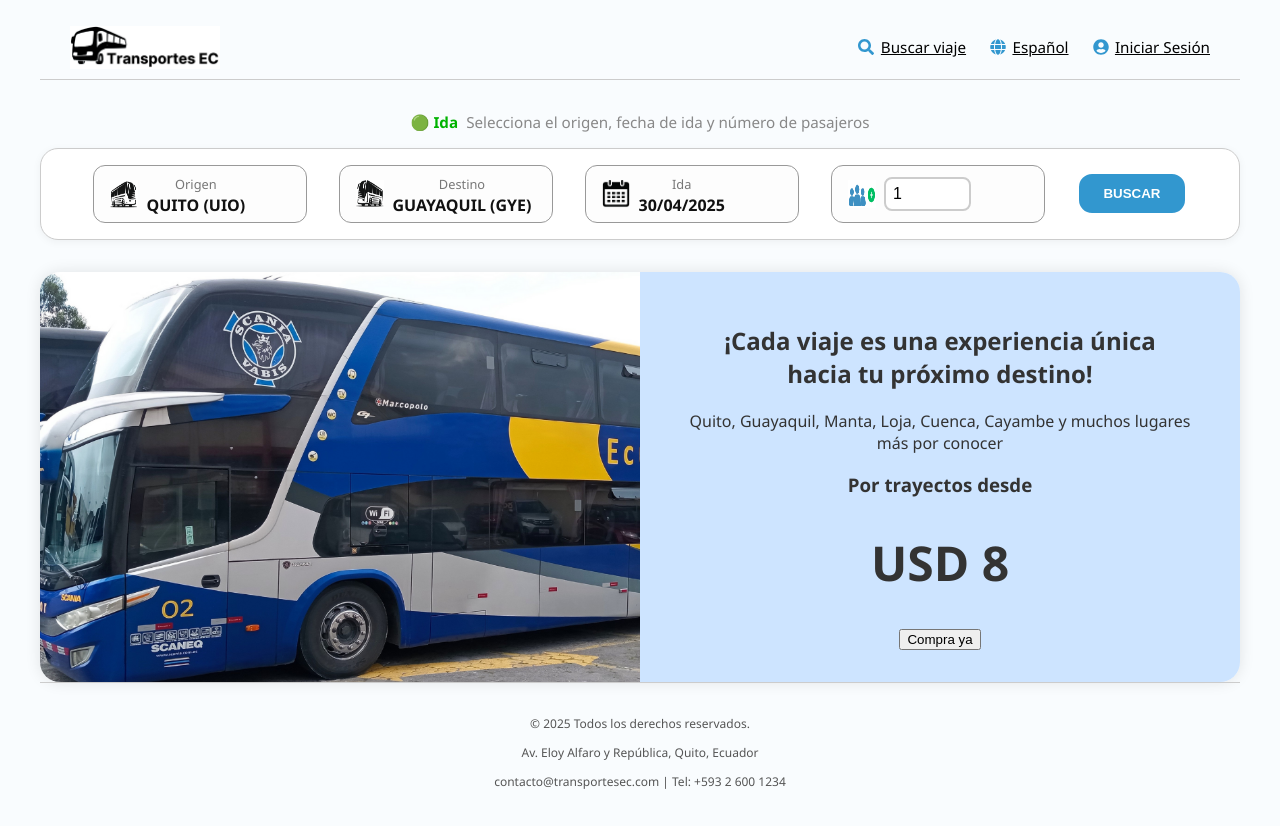
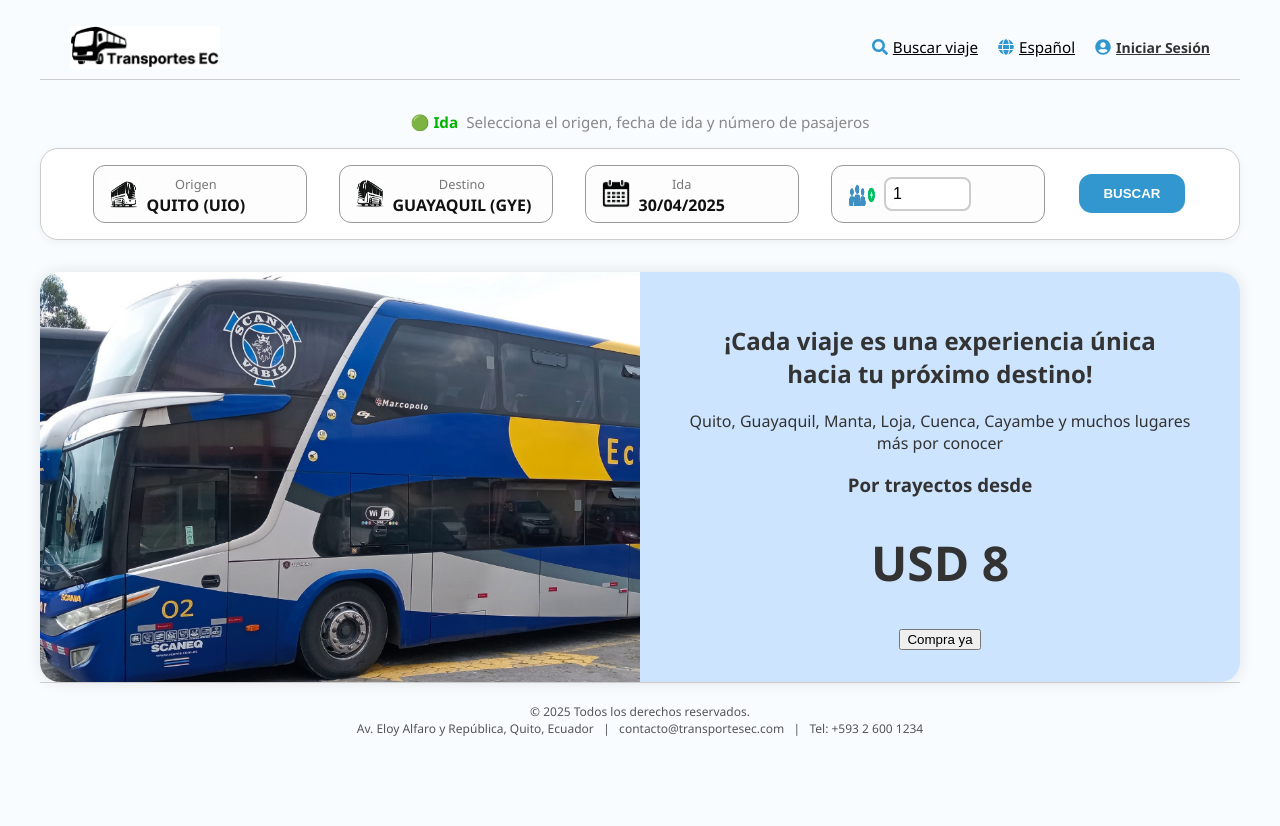
Before and after one commit to Pato677/Proyecto2025A, a React (Create React App) app: page /Inicio in a window 1280 px wide. Shown: the top 826 px of the page. After the commit the page ends 800 px from the top, so only its background shows below. Built offline with nearby package versions, Linux system fonts and the light colour scheme.

Commit message:
Add RegisterUnitsPage component and update routing; enhance Header and Indice for navigation

```diff
--- a/src/App.js
+++ b/src/App.js
@@ -6,6 +6,7 @@ import Login from './Componentes/Login'; // Agrega esta línea
 import TicketPage from './Componentes/Ticket (12)/TicketPage'; // Asegúrate de que la ruta sea correcta
 import LiveLocationPage from './Componentes/LiveLocationPage';
 import DashboardPage from './Componentes/DashboardPage';
+import RegisterUnitsPage from './Componentes/RegisterUnitsPage';
 
 function App() {
   return (
@@ -18,7 +19,7 @@ function App() {
           <Route path="/TicketPage" element={<TicketPage />} />
           <Route path="/RealTimeMap" element={<LiveLocationPage/>} />
           <Route path="/DashboardAdmin" element={<DashboardPage />} />
-
+          <Route path="/RegisterUnits" element={<RegisterUnitsPage />} />
         </Routes>
       </BrowserRouter>
     </div>
--- a/src/Componentes/Estilos/styles.css
+++ b/src/Componentes/Estilos/styles.css
@@ -20,16 +20,41 @@ body {
     justify-content: space-between;
     align-items: center;
     box-sizing: border-box;
+    background-color: #f9fcfe;
 }
+
 .header-left {
   display: flex;
   align-items: center;
 }
+.nav {
+    display: flex;
+    align-items: center;
+    gap: 20px;
+}
 
-.logo {
-  width: 50px;
-  height: auto;
-  margin-right: 10px;
+.nav-item {
+    display: flex;
+    align-items: center;
+    gap: 5px;
+}
+
+.nav-item button {
+    background: none;
+    border: none;
+    font-weight: bold;
+    color: #333;
+    cursor: pointer;
+    font-size: 14px;
+}
+
+.nav-item button:hover {
+    text-decoration: underline;
+}
+
+.link-simulado {
+    font-weight: bold;
+    cursor: pointer;
 }
 
 .title {
@@ -181,11 +206,14 @@ body {
 }
 
 .modules-grid {
-  display: flex;
-  justify-content: space-around;
-  flex-wrap: wrap;
-  gap: 20px;
+  display: grid;
+  grid-template-columns: repeat(auto-fit, minmax(200px, 1fr));
+  gap: 30px;
+  width: 100%;
+  padding: 20px;
+  box-sizing: border-box;
 }
+
 
 .module-card {
   background-color: #e8f6ff;
@@ -227,3 +255,54 @@ body {
   align-items: center;
   flex-direction: column;
 }
+/* --------------------------------------------------------------------------- */
+.register-units-container {
+  display: flex;
+  justify-content: center;
+  align-items: flex-start;
+  gap: 40px;
+  flex-wrap: wrap;
+  width: 100%;
+  max-width: 1200px;
+  padding: 20px;
+  box-sizing: border-box;
+}
+
+.units-table-box {
+  flex: 1;
+  min-width: 400px;
+  border: 2px solid #c5def0;
+  border-radius: 12px;
+  padding: 20px;
+}
+
+.units-table {
+  width: 100%;
+  border-collapse: collapse;
+}
+
+.units-table th,
+.units-table td {
+  border-bottom: 2px solid #a7c5df;
+  padding: 10px;
+  text-align: center;
+}
+
+.units-table th {
+  font-weight: bold;
+}
+
+.units-image-box {
+  flex: 0 0 300px;
+  display: flex;
+  flex-direction: column;
+  align-items: center;
+  gap: 15px;
+}
+
+.units-image {
+  width: 100%;
+  height: auto;
+  border-radius: 10px;
+  border: 2px solid #c5def0;
+}
--- a/src/Componentes/Header.jsx
+++ b/src/Componentes/Header.jsx
@@ -1,28 +1,54 @@
 import React from 'react';
 import './Estilos/styles.css';
+import Logo from './Imagenes/Logo.png';
+import { FaSearch, FaGlobe, FaUserCircle } from "react-icons/fa";
+import { useNavigate } from 'react-router-dom';
 
-function Header({ showStep = false }) {
+function Header({
+    showSearch = true,
+    showLanguage = true,
+    showUser = true,
+    onLoginClick = null,
+    userLabel = "Iniciar Sesión"
+}) {
+    const navigate = useNavigate();
+
+    const handleLoginClick = () => {
+        if (onLoginClick) {
+            onLoginClick();
+        } else {
+            navigate("/login");
+        }
+    };
+
     return (
         <header className="header">
-      <div className="header-left">
-        <img src="https://i.imgur.com/MpM2YN2.png" alt="Logo" className="logo" />
-        <span className="title">Transportes EC</span>
+            <div className="logo">
+                <img src={Logo} alt="Logo" />
             </div>
 
-      {showStep && (
-        <div className="step-indicator">
-          <span>Paso 5 de 5</span>
-          <div className="progress-bar"></div>
+            <nav className="nav">
+                {showSearch && (
+                    <div className="nav-item">
+                        <FaSearch className="icon" />
+                        <span className="link-simulado">Buscar viaje</span>
                     </div>
                 )}
 
-      <div className="top-options">
-        <span role="img" aria-label="search">🔍</span> AB4M3
-        <span className="separator">|</span>
-        <span role="img" aria-label="globe">🌐</span> Español
-        <span className="separator">|</span>
-        <span role="img" aria-label="user">👤</span> Iniciar Sesión
+                {showLanguage && (
+                    <div className="nav-item">
+                        <FaGlobe className="icon" />
+                        <span>Español</span>
                     </div>
+                )}
+
+                {showUser && (
+                    <div className="nav-item">
+                        <FaUserCircle className="icon" />
+                        <button onClick={handleLoginClick}>{userLabel}</button>
+                    </div>
+                )}
+            </nav>
         </header>
     );
 }
--- a/src/Componentes/Indice.jsx
+++ b/src/Componentes/Indice.jsx
@@ -21,6 +21,9 @@ const Indice = () => {
         <li>
           <Link to="/DashboardAdmin">Dashboard Admin</Link>
         </li>
+        <li>
+          <Link to="/RegisterUnits">Registrar Unidades</Link>
+        </li>
       </ul>
     </div>
   );
--- a/src/Componentes/Inicio.jsx
+++ b/src/Componentes/Inicio.jsx
@@ -1,41 +1,27 @@
 import "./Inicio.css";
+import Header from "./Header";
+import Footer from "./Footer";
 import { useNavigate } from "react-router-dom";
-import Logo from './Imagenes/Logo.png';
+
+import Logo from './Imagenes/Logo.png'; // ya no necesitas aquí, Header ya lo importa internamente
 import BusEcuador from './Imagenes/BusEcuador.png';
 import BusIda from './Imagenes/BusdeIda.png';
 import BusVuelta from './Imagenes/Busderegreso.png';
 import Calendario from './Imagenes/Calendario.png';
 import Personasicon from './Imagenes/Personasicon.png';
-import { FaSearch, FaGlobe, FaUserCircle } from "react-icons/fa";
 
 const Inicio = () => {
     const navigate = useNavigate();
 
     return (
         <div className="inicio-container">
-            <header className="header">
-                <div className="logo">
-                    <img src={Logo} alt="Logo" />
-
-                </div>
-                <nav className="nav">
-                    <div className="nav-item">
-                        <FaSearch className="icon" />
-                        <span className="link-simulado">Buscar viaje</span>
-                    </div>
-
-                    <div className="nav-item">
-                        <FaGlobe className="icon" />
-                        <span>Español</span>
-                    </div>
-
-                    <div className="nav-item">
-                        <FaUserCircle className="icon" />
-                        <button onClick={() => navigate("/login")}>Iniciar Sesión</button>
-                    </div>
-                </nav>
-            </header>
-
+            {/* Usamos el Header parametrizado */}
+            <Header
+                showSearch={true}
+                showLanguage={true}
+                showUser={true}
+                onLoginClick={() => navigate("/login")}
+            />
 
             <div className="formulario-viaje">
                 <div className="tipo-viaje">
@@ -75,7 +61,6 @@ const Inicio = () => {
                 </div>
             </div>
 
-
             <div className="promocion">
                 <img src={BusEcuador} alt="Bus" />
                 <div className="promo-info">
@@ -87,11 +72,8 @@ const Inicio = () => {
                 </div>
             </div>
 
-            <footer className="footer">
-                <p>© 2025 Todos los derechos reservados.</p>
-                <p>Av. Eloy Alfaro y República, Quito, Ecuador</p>
-                <p>contacto@transportesec.com | Tel: +593 2 600 1234</p>
-            </footer>
+            {/* Footer reutilizado */}
+            <Footer />
         </div>
     );
 };
--- /dev/null
+++ b/src/Componentes/RegisterUnitsPage.jsx
@@ -0,0 +1,74 @@
+import React from 'react';
+import Header from './Header';
+import Footer from './Footer';
+import Button from './Button';
+import './Estilos/styles.css';
+
+function RegisterUnitsPage() {
+  return (
+    <div className="ticket-page">
+      <Header showStep={false} />
+
+      <main className="main-content">
+        <h1>Registrar Unidades</h1>
+
+        <div className="register-units-container">
+          <div className="units-table-box">
+            <table className="units-table">
+              <thead>
+                <tr>
+                  <th>Placa</th>
+                  <th>N° de unidad</th>
+                  <th>Conductor</th>
+                  <th>Controlador</th>
+                  <th>N° de pisos</th>
+                  <th>Nro de asientos</th>
+                </tr>
+              </thead>
+              <tbody>
+                <tr>
+                  <td>IU132C</td>
+                  <td>20</td>
+                  <td>Juan Perez</td>
+                  <td>Carlos Rodriguez</td>
+                  <td>2</td>
+                  <td>54</td>
+                </tr>
+                {/* filas vacías */}
+                {[...Array(5)].map((_, index) => (
+                  <tr key={index}>
+                    <td colSpan={6}>&nbsp;</td>
+                  </tr>
+                ))}
+              </tbody>
+            </table>
+          </div>
+
+          <div className="units-image-box">
+            <img
+              src="https://i.imgur.com/E5AzGU4.jpg" // imagen de ejemplo
+              alt="Bus"
+              className="units-image"
+            />
+            <button className="custom-button">Subir imagen</button>
+          </div>
+        </div>
+
+        <div className="button-group">
+          <Button text="Agregar" />
+          <Button text="Eliminar" />
+          <Button text="Actualizar" />
+        </div>
+
+        <div className="button-group">
+          <Button text="ATRÁS" />
+          <Button text="Ver ubicación" />
+        </div>
+      </main>
+
+      <Footer />
+    </div>
+  );
+}
+
+export default RegisterUnitsPage;
```
Lines whose indentation alone changed are shown as unchanged.
